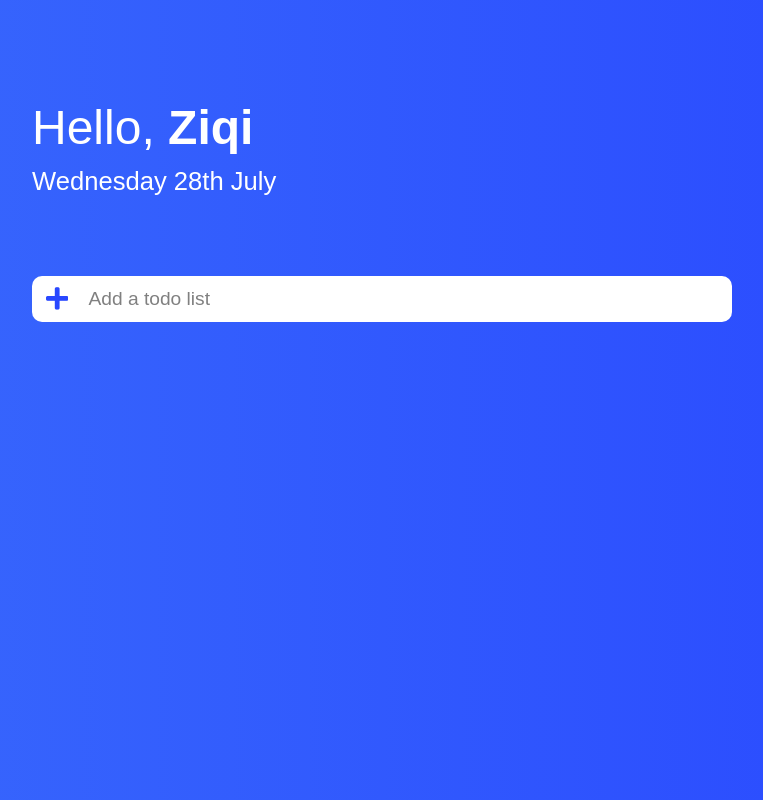
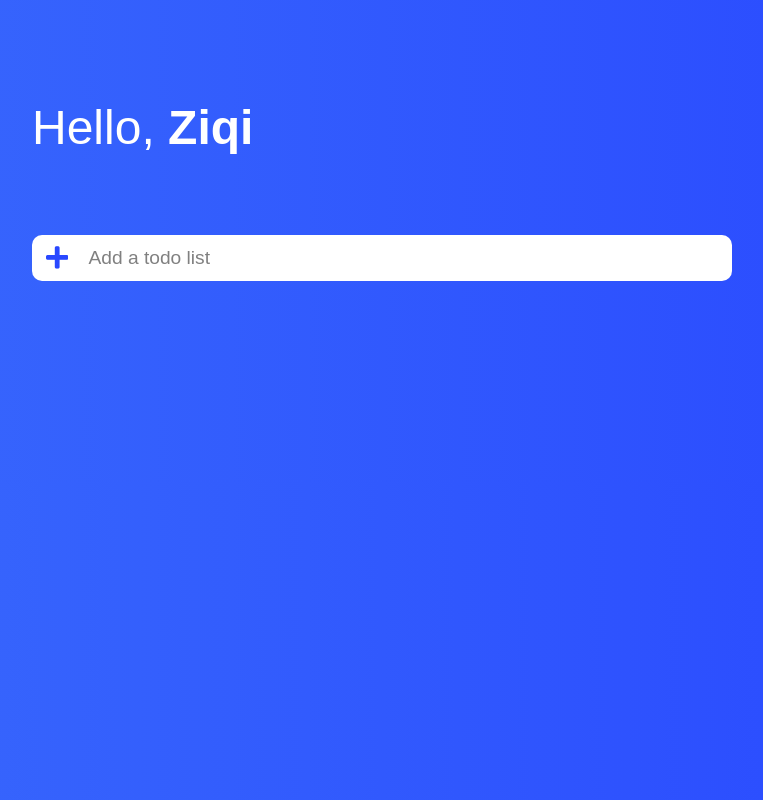
Before and after one commit to zzzziqi/portfolio, a plain HTML site: page todolists-oop/index.html in a window 1280 px wide. Shown: the whole page, without its empty margins (258-1021 px from the left). Drawn offline with Linux system fonts and the light colour scheme; no server answers.

Commit message:
Update index.html

```diff
--- a/todolists-oop/index.html
+++ b/todolists-oop/index.html
@@ -18,7 +18,7 @@
         <div class="title">
 
             <h1>Hello, <em>Ziqi</em></h1>
-            <h3 class="date">Wednesday 28th July</h3>
+            <h3 class="date"></h3>
             <h1 class="inspiration"></h1>
             <!-- <button class="more-option">
                 <ul class="more-icon">
```
